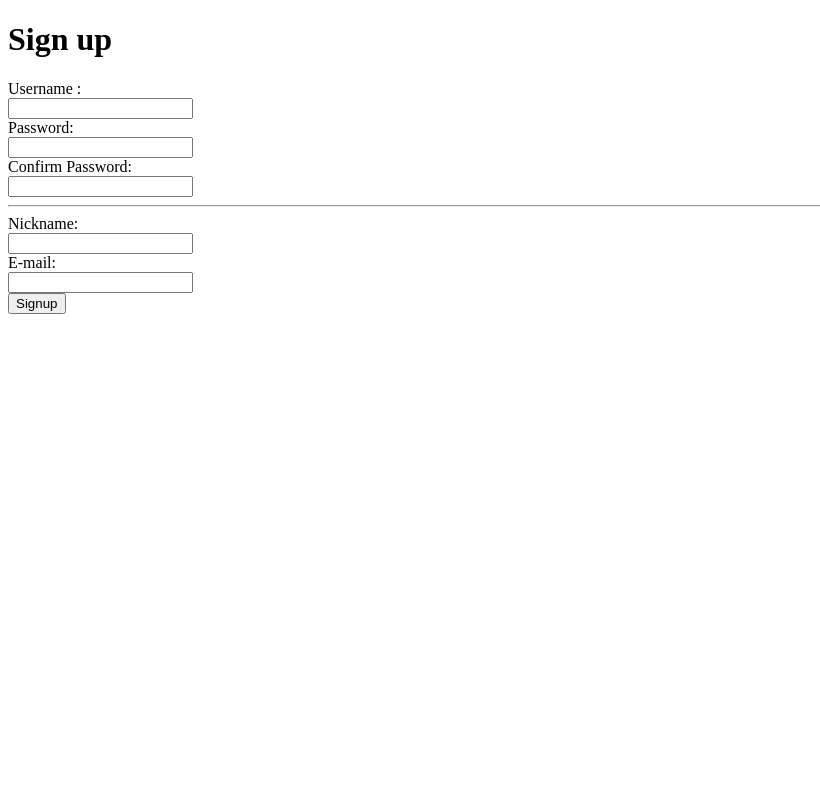
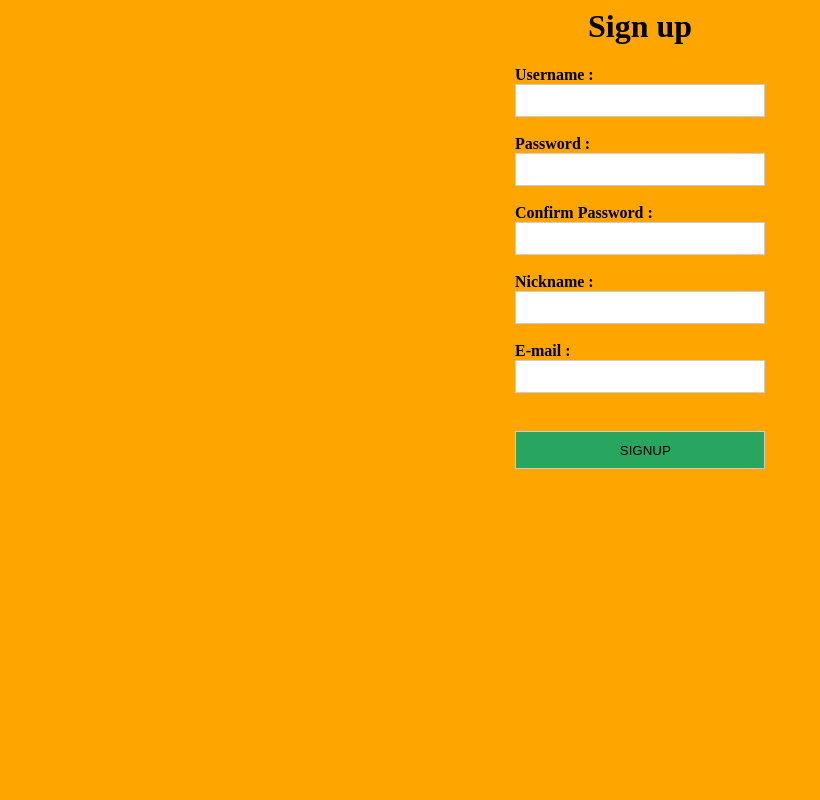
Before and after one commit to chelseashin/Like_Lion_Hackerton_team6, a Django app: page /accounts/signup in a window 1280 px wide. Shown: the whole page, without its empty margins (0-820 px from the left). Run offline with Django 3.2, Linux system fonts and the light colour scheme.

Commit message:
th | login signup css

```diff
--- a/team6/accounts/templates/accounts/auth_form.html
+++ b/team6/accounts/templates/accounts/auth_form.html
@@ -1,44 +1,103 @@
-<!DOCTYPE html>
-<html lang="en">
+
+<style>
+html{
+    width: 100%;
+    height: 100%;
+}
+
+body{
+    background-color: orange;
+
+}
+.container{
+    align-content: center;
+
+}
+
+.Sign{
+    text-align: center;
+}
+form{
+    margin: 0 auto;
+    width:250px;
+}
+.Signup{
+    width: 100%;
+    padding: .8em 0 10px .8em;
+    background-color: #28A55F;
+    border: none;
+    color:  black;
+    cursor: pointer;
+    text-transform: uppercase;
+    margin-top: 20px;
+
+
+}
+.lo{
+    width: 100%;
+    padding: .8em 0 10px .8em;
+    background-color: #28A55F;
+    border: none;
+    color:  black;
+    cursor: pointer;
+    text-transform: uppercase;
+    margin-top: 20px;
+}
+.ss{
+    text-align: center;
+}
+
+input{
+    border: 1px solid #ccc!important;
+    padding: 8px;
+    display: block;
+    border: none;
+    border-bottom: 1px solid #ccc;
+    width: 100%;
+}
+
+</style>
+
 <head>
-    <meta charset="UTF-8">
     <meta name="viewport" content="width=device-width, initial-scale=1.0">
-    <meta http-equiv="X-UA-Compatible" content="ie=edge">
-    <title>Document</title>
 </head>
-<body>
 
-    {% ifequal auth_mode 'signup' %}
+{% ifequal auth_mode 'signup' %}
 
-        <h1>Sign up</h1>
+        <h1 class = "Sign">Sign up</h1>
+        <div class="container">
         <form method="POST" action="{% url 'signup' %}">
             {% csrf_token %}
-            Username :
+            <label class="w3-text"><b>Username : </b></label>
             <br>
             <input type="text" name="username" value="">
             <br>
-            Password:
+            <label class="w3-text"><b>Password : </b></label>
+
             <br>
             <input type="password" name="password1" value="">
             <br>
-            Confirm Password:
+            <label class="w3-text"><b>Confirm Password : </b></label>
+
             <br>
             <input type="password" name="password2" value="">
-            <hr>
-            Nickname:
+            <br>
+            <label class="w3-text"><b>Nickname : </b></label>
             <br>
             <input type="text" name="nickname" value="">
             <br>
-            E-mail:
+            <label class="w3-text"><b>E-mail : </b></label>
+
             <br>
             <input type="text" name="email" value="">
             <br>
-            <input type="submit" value="Signup">
+
+            <input class = Signup type="submit" value="Signup">
         </form>
-
+        </div>
     {% else %}
 
-        <h1>Login</h1>
+        <h1 class="ss">Login</h1>
         <form method="POST" action="{% url 'login' %}">
             {% csrf_token %}
             Username :
@@ -49,9 +108,9 @@
             <br>
             <input type="password" name="password" value="">
             <br>
-            <input type="submit" value="Login">
+            <input class = lo type="submit" value="Login">
         </form>
 
+
+
     {% endifequal %}
-</body>
-</html>
```
